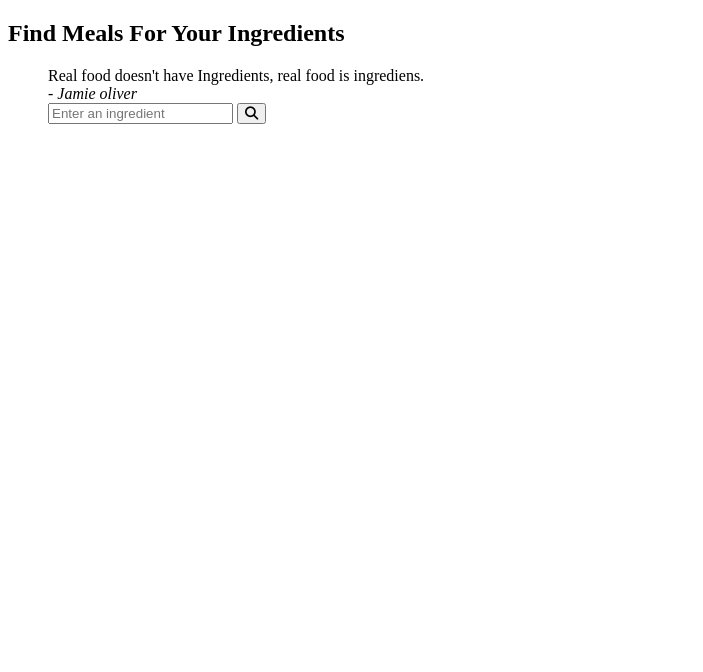
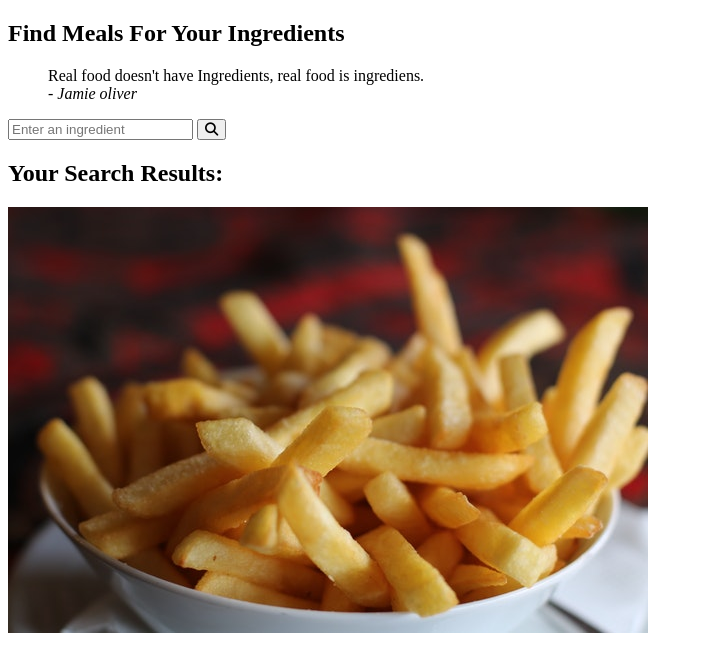
Before and after one commit to shivamoeini/Food-Recipe-App, a plain HTML site: page index.html in a window 1280 px wide. Shown: the whole page, without its empty margins (0-703 px from the left). Drawn offline with Linux system fonts and the light colour scheme.

Commit message:
meal-items

```diff
--- a/index.html
+++ b/index.html
@@ -30,13 +30,22 @@
                 <blockquote>
                     Real food doesn't have Ingredients, real food is ingrediens.<br>
                     <cite>- Jamie oliver</cite>
-
-                    <div class="meal-search-box">
-                        <input type="text" class="search-content" placeholder="Enter an ingredient"
-                        id="search-input">
-                        <button type="submit" class="search-btn btn" id="search-btn"><i class="fas fa-search"></i></button>
+                </blockquote>
+                <div class="meal-search-box">
+                    <input type="text" class="search-content" placeholder="Enter an ingredient" id="search-input">
+                    <button type="submit" class="search-btn btn" id="search-btn"><i class="fas fa-search"></i></button>
+                </div>
+            </div>
+            <div class="meal-result">
+                <h2 class="titel">Your Search Results:</h2>
+                <div class="meal">
+                    <!-- meal item-->
+                    <div class="meal-item">
+                        <div class="meal-img">
+                           <img src="./img/food.jpg" alt="food">
+                        </div>
                     </div>
-                </blockquote>
+                </div>
             </div>
         </div>
     </div>
```
Also changed, not shown: img/food.jpg (added).
